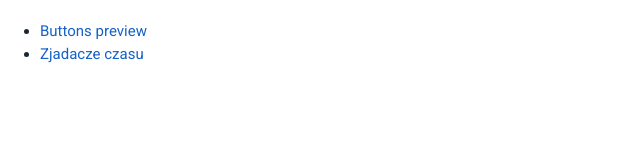
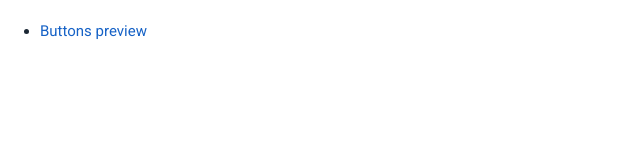
Before and after one commit to adambartosiewicz/adambartosiewicz.github.io, a plain HTML site: page index.html in a window 1280 px wide. Shown: the whole page, without its empty margins (0-640 px from the left). Drawn offline with Linux system fonts and the light colour scheme.

Commit message:
Update list

```diff
--- a/index.html
+++ b/index.html
@@ -17,7 +17,6 @@
 <div style="margin: 20px auto;">
   <ul>
     <li><a href="/pages/buttons.html">Buttons preview</a></li>
-    <li><a href="/pages/other.html">Zjadacze czasu</a></li>
   </ul>
 </div>
 </body>
```
